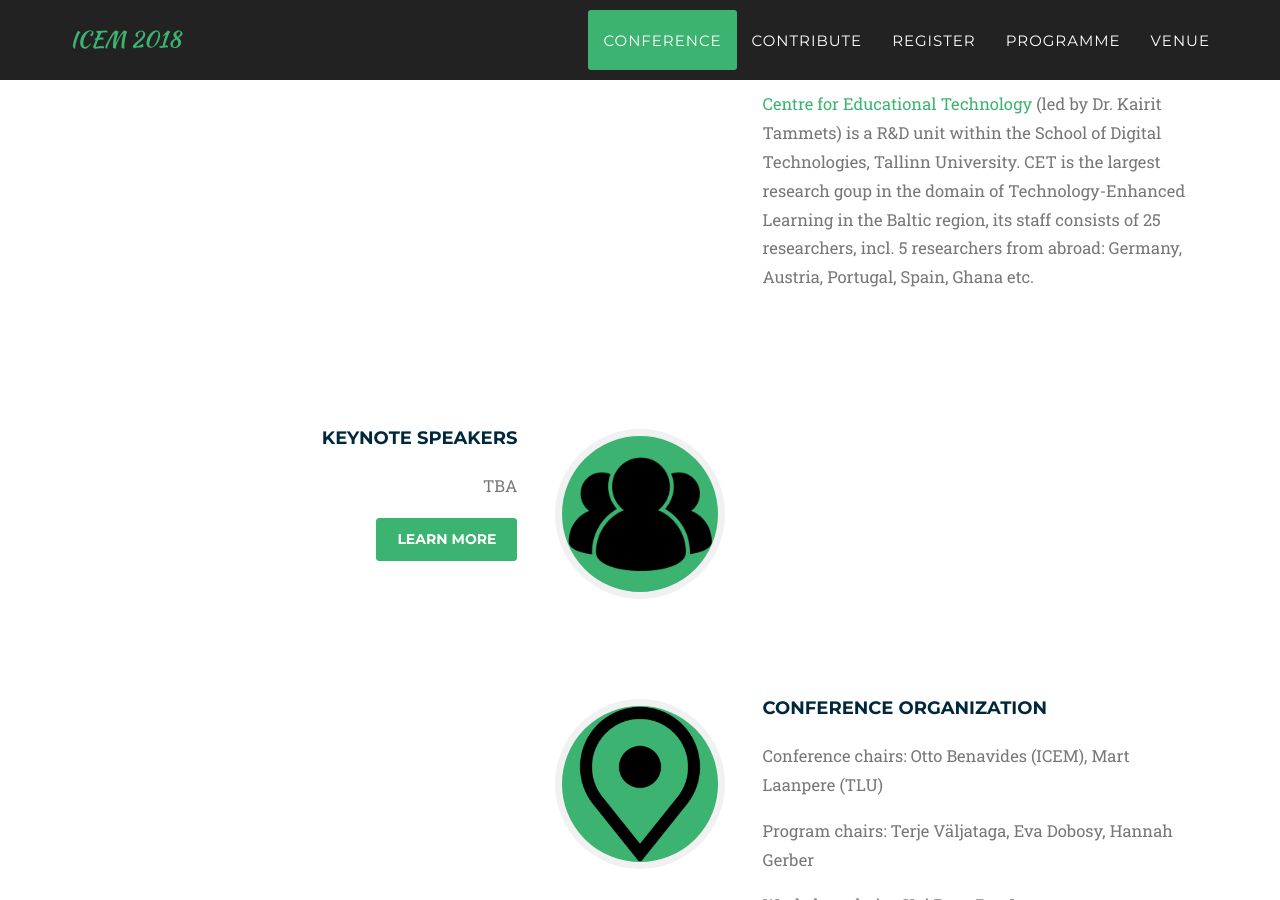
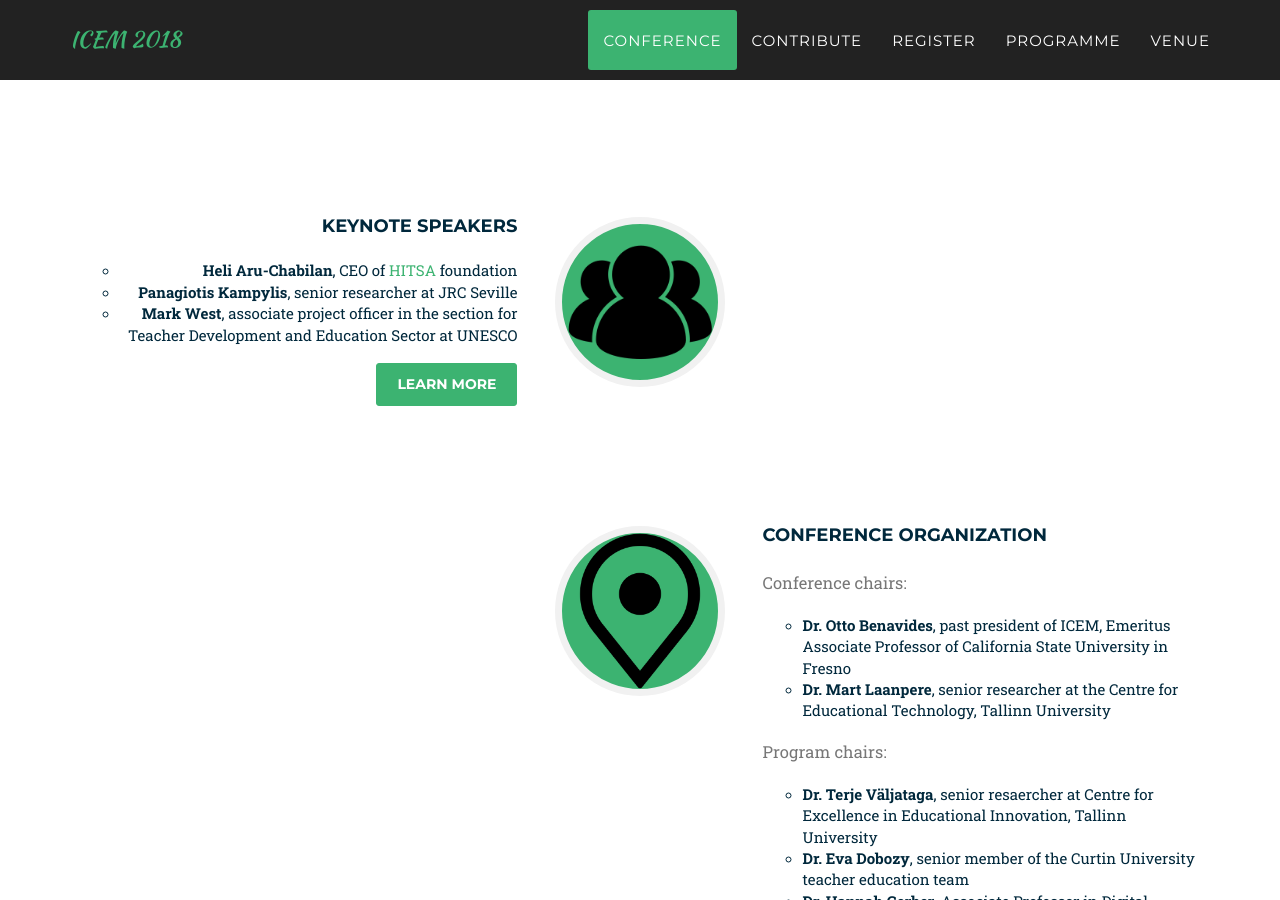
Before and after one commit to MJoosep/ICEM, a Jekyll site: the page built from index.html, in a window 1280 px wide and 900 px high, scrolled down 3391 px. Built offline with Jekyll 4.4.1, drawn with Linux system fonts in a browser that asks for light colours; some web fonts are replaced; some of the changed text lies outside the part shown.

Commit message:
Update conference.html

```diff
--- a/_includes/2017_data/conference.html
+++ b/_includes/2017_data/conference.html
@@ -25,17 +25,7 @@ associations in the field, being established by European ministries of education
 ICEM 2018 conference will take place at Tallinn University on September 5-7, 2018. The conference
 programme will include presentations of research results and best practice, hands-on workshops, poster
 session, industry track and school visits.</p>
-
-                                    <p class="text-muted" align="right">The ICEM 2018 Conference is organized in 4 tracks:
-                                        <ul>
-                                            <li>Workshops (in Estonian, Russian and English)</li>
-                                            <li>Main conference (only in English)</li>
-                                            <li>Industry track and fair</li>
-                                            <li>Visits to local schools and innovative tech companies (guides in English)</li>
-                                    </ul>
-                                    </p>
                                 </div>
-                                <a href="{{"/overview" | prepend: site.baseurl }}" class="page-scroll btn btn-sm">Learn More (soon)</a>
                             </div>
                         </li>
                         <li class="timeline-inverted">
@@ -61,7 +51,13 @@ session, industry track and school visits.</p>
                                     <h4>Keynote speakers</h4>
                                 </div>
                                 <div class="timeline-heading">
-                                    <p class="text-muted">TBA</p>
+                                    <p class="text-muted">
+                                    <ul>
+                                        <li><b>Heli Aru-Chabilan</b>, CEO of <a hre="http://hitsa.ee">HITSA</a> foundation</li>
+                                        <li><b>Panagiotis Kampylis</b>, senior researcher at JRC Seville</li>
+                                        <li><b>Mark West</b>, associate project officer in the section for Teacher Development and Education Sector at UNESCO</li>
+                                    </ul>
+                                    </p>
                                 </div>
                                 <a href="{{"/keynoteSpeakers" | prepend: site.baseurl }}" class="page-scroll btn btn-sm">Learn More</a>
                             </div>
@@ -75,10 +71,18 @@ session, industry track and school visits.</p>
                                     <h4>Conference Organization</h4>
                                 </div>
                                 <div class="timeline-heading">
-                                    <p class="text-muted">Conference chairs: Otto Benavides (ICEM), Mart Laanpere (TLU)</p>
-                                    <p class="text-muted">Program chairs: Terje Väljataga, Eva Dobosy, Hannah Gerber</p>
-                                    <p class="text-muted">Workshop chairs: Kai Pata, Ray Laverty</p>
-                                    <p class="text-muted">Industry track chair: Anita Stangl</p>
+                                    <p class="text-muted">Conference chairs:</p>
+                                    <ul>
+                                        <li><b>Dr. Otto Benavides</b>, past president of ICEM, Emeritus Associate Professor of California State University in Fresno</li>
+                                        <li><b>Dr. Mart Laanpere</b>, senior researcher at the Centre for Educational Technology, Tallinn University</li>
+                                    </ul>
+                                    <p class="text-muted">Program chairs: </p>
+                                    <ul>
+                                        <li><b>Dr. Terje Väljataga</b>, senior resaercher at Centre for Excellence in Educational Innovation, Tallinn University</li>
+                                        <li><b>Dr. Eva Dobozy</b>, senior member of the Curtin University teacher education team</li>
+                                        <li><b>Dr. Hannah Gerber</b>, Associate Professor in Digital Epistemologies and Literacies in the Dept. of Language, Literacy & Special Populations at Sam Houston State University</li>
+                                    </ul>
+                                    <p class="text-muted">Industry track chair: Dr. Anita Stangl, CEO of MedienLB Gmbh</p>
                                 </div>
                             </div>
                         </li>
@@ -90,11 +94,17 @@ session, industry track and school visits.</p>
                                 <div class="timeline-heading">
                                     <h4>About ICEM</h4>
                                 </div>
-                                <div class="timeline-heading">
+
+                                <p class="text-muted"><a href="http://www.icem.education">ICEM</a> was founded in 1950 with the intent of promoting and developing educational media and its use in a variety of pedagogical fields.
+                                Since the very beginning ICEM has strived to advance both pedagogy and technology - from the 16mm films of ago to the digital and interactive content of today.
+                                Sixty years on and ICEM continues to fulfil its goals as a non-profit, non-governmental organisation which is highly active and renowned in the field of educational
+                                        media and technology. Its individual and institutional members constitute a unique combination of technology experts, both public and independent commercial media producers, scientists in the field of media pedagogy, school administrators, and even ministries.</p>
+
+                                <!-- div class="timeline-heading">
                                     <p class="text-muted">Learn more about ICEM</p>
                                 </div>
                                 <a href="{{"/about" | prepend: site.baseurl }}" class="page-scroll btn btn-sm">Learn More</a>
-                            </div>
+                            </div -->
                         </li>
                         <!--li class="timeline-inverted">
                             <div class="timeline-image">
```
